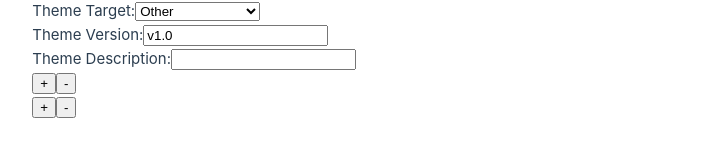
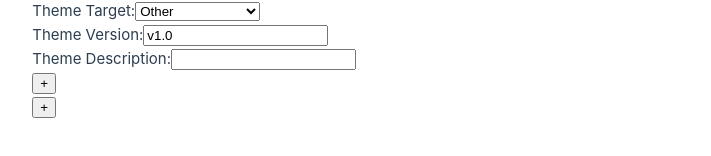
Before and after one commit to DeckThemes/vue-theme-json-visualiser, a Vue app: page / in a window 1280 px wide. Shown: the part 376-532 px from the top of the page, without its empty margins (284-995 px from the left). Built offline with nearby package versions, Linux system fonts and the light colour scheme.

Commit message:
Hide "-" button when there is no items in a specific list
Honestly, you could copy paste the 3 lines of code into your project faster than it takes to accept this PR, just wanted to take a peek at the code and noticed this.

```diff
--- a/src/components/Components.vue
+++ b/src/components/Components.vue
@@ -2,7 +2,7 @@
     <section class="components">
         <Component v-for="(x,i) in modelValue" v-model="modelValue[i]" />
         <button @click="add()">+</button>
-        <button @click="remove()">-</button>
+        <button v-show="modelValue.length > 0" @click="remove()">-</button>
     </section>
 </template>
 
--- a/src/components/Injects.vue
+++ b/src/components/Injects.vue
@@ -4,7 +4,7 @@
             <Inject v-for="(x, i) in modelValue" v-model="modelValue[i]" />
         </section>
         <button @click="add()">+</button>
-        <button @click="remove()">-</button>
+        <button v-show="modelValue.length > 0" @click="remove()">-</button>
     </section>
 </template>
 
--- a/src/components/Patches.vue
+++ b/src/components/Patches.vue
@@ -3,7 +3,7 @@
         <Patch v-for="(x,i) in modelValue" v-model="modelValue[i]" />
     </section>
     <button @click="add()">+</button>
-    <button @click="remove()">-</button>
+    <button v-show="modelValue.length > 0" @click="remove()">-</button>
 </template>
 
 <script setup>
```
